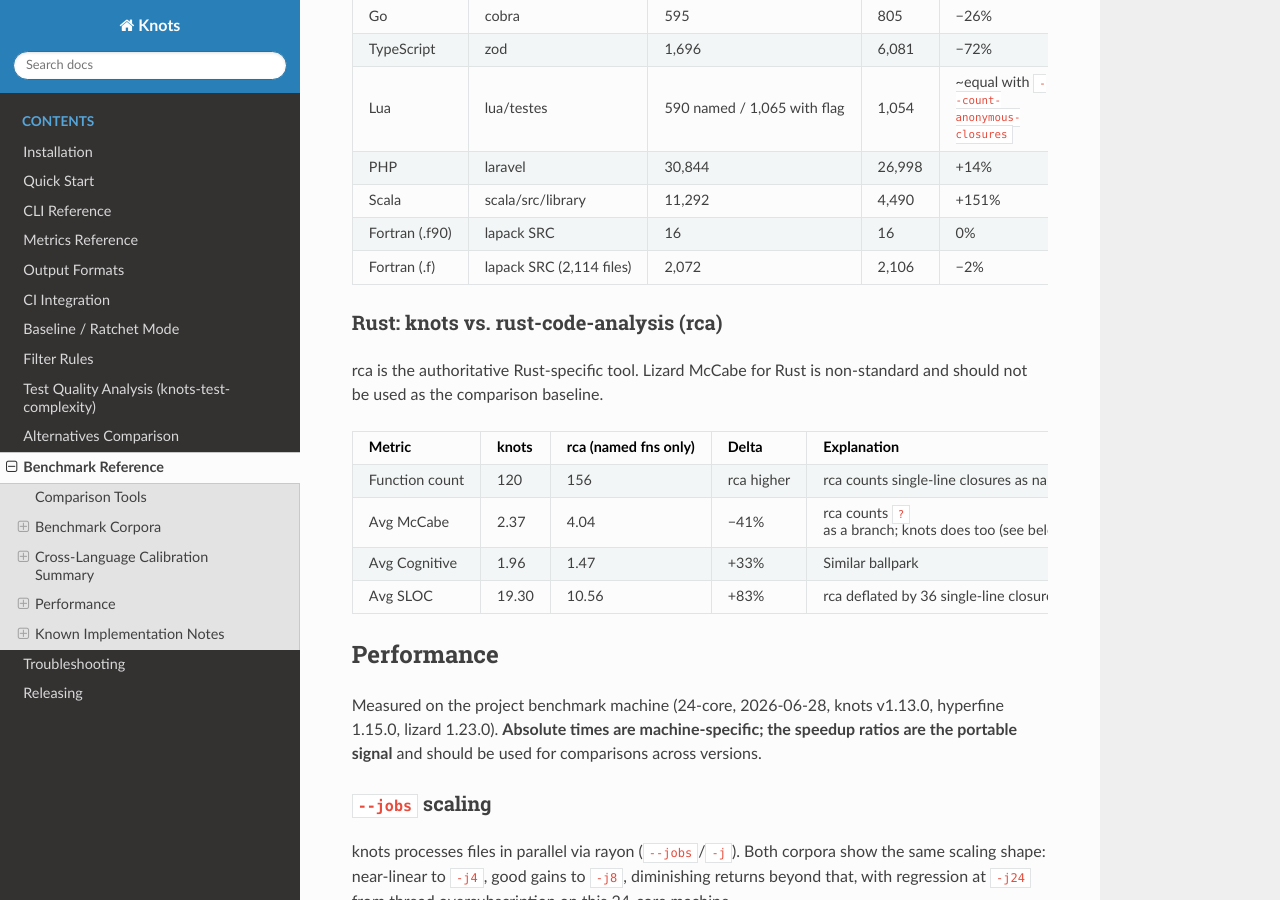
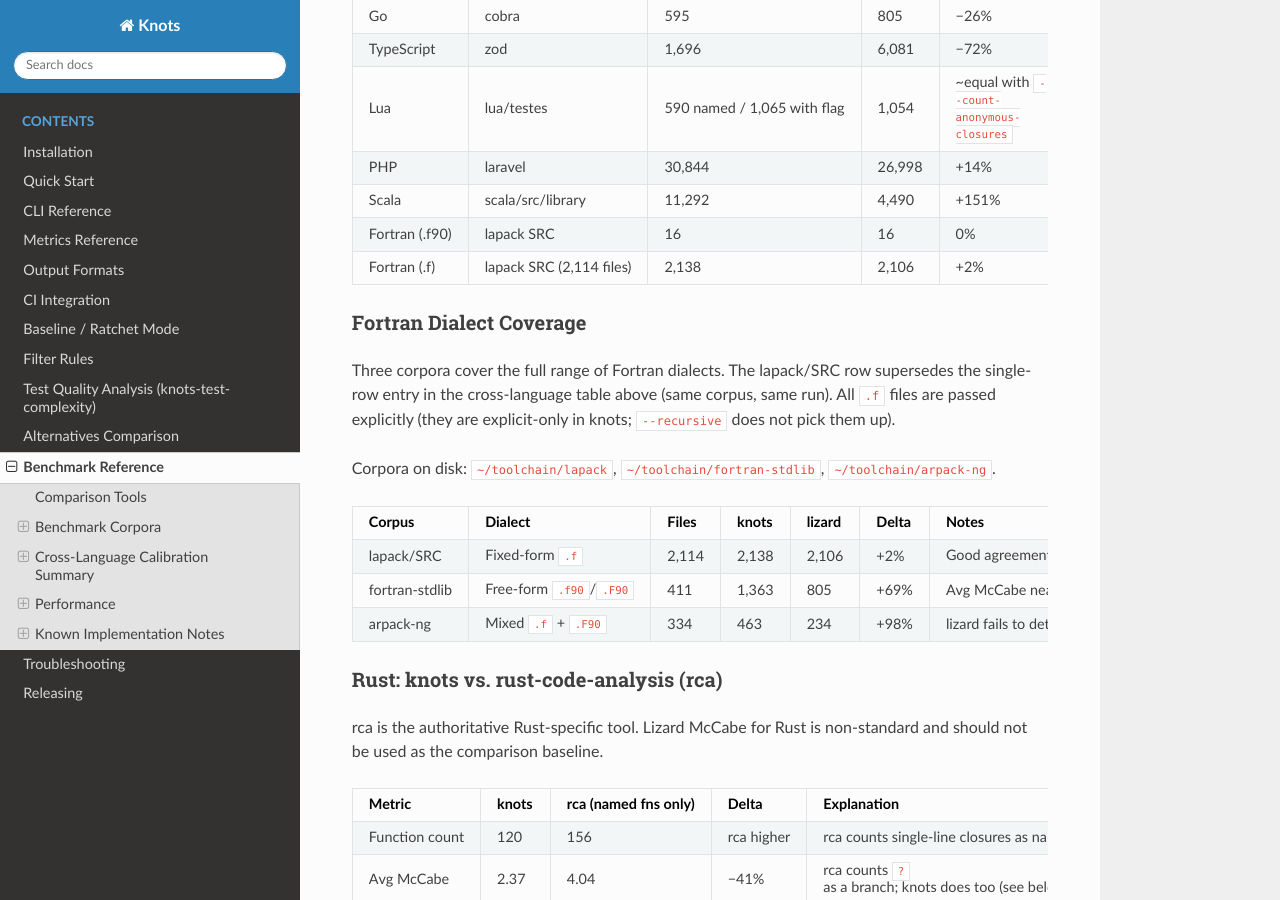
Before and after one commit to brandon-arrendondo/knots, a Sphinx documentation site: the page built from docs/benchmarks.rst, in a window 1280 px wide and 900 px high, scrolled down 2113 px. Built offline with Sphinx 7.4.7 and the Read the Docs theme 3.1.0, drawn with Linux system fonts in a browser that asks for light colours.

Commit message:
docs(benchmark): add Fortran 3-corpus dialect coverage section
Update lapack/SRC .f row (knots 2072→2138, delta −2%→+2%) and add a
new "Fortran Dialect Coverage" table covering all three confirmed corpora:
lapack/SRC (fixed-form), fortran-stdlib (free-form), arpack-ng (mixed).

Documents the .AND./.OR. McCabe gap for fixed-form Fortran and the lizard
parsing limitation in arpack-ng EXAMPLES/ multi-subroutine files.

Co-Authored-By: Claude Sonnet 4.6 <noreply@anthropic.com>

```diff
--- a/docs/benchmarks.rst
+++ b/docs/benchmarks.rst
@@ -236,13 +236,67 @@ Function Count: knots vs. lizard
      - 16
      - 16
      - 0%
-     - Excellent; corpus reorganized (14 files left SRC/), both tools agree
+     - Excellent; 17 ``.f90`` files in SRC, both tools agree
    * - Fortran (.f)
      - lapack SRC (2,114 files)
-     - 2,072
+     - 2,138
      - 2,106
-     - −2%
-     - Fixed; was −45% before tree-sitter-fortran fork fixed ``*``-continuation comment handling
+     - +2%
+     - Good agreement; was −45% before scanner fixes (PR #4 on tree-sitter-fixed-form-fortran)
+
+Fortran Dialect Coverage
+------------------------
+
+Three corpora cover the full range of Fortran dialects.  The lapack/SRC row
+supersedes the single-row entry in the cross-language table above (same corpus,
+same run).  All ``.f`` files are passed explicitly (they are explicit-only in
+knots; ``--recursive`` does not pick them up).
+
+Corpora on disk: ``~/toolchain/lapack``, ``~/toolchain/fortran-stdlib``,
+``~/toolchain/arpack-ng``.
+
+.. list-table::
+   :header-rows: 1
+   :widths: 20 18 8 8 8 8 30
+
+   * - Corpus
+     - Dialect
+     - Files
+     - knots
+     - lizard
+     - Delta
+     - Notes
+   * - lapack/SRC
+     - Fixed-form ``.f``
+     - 2,114
+     - 2,138
+     - 2,106
+     - +2%
+     - Good agreement.  knots avg McCabe 33.1 vs lizard 22.9 (+45%): knots
+       counts ``.AND.``/``.OR.`` operators per the original McCabe definition;
+       lizard does not.  Use Cognitive complexity as the primary gate for
+       fixed-form Fortran.
+   * - fortran-stdlib
+     - Free-form ``.f90``/``.F90``
+     - 411
+     - 1,363
+     - 805
+     - +69%
+     - Avg McCabe nearly identical (knots 3.1, lizard 3.0), so the extra
+       functions knots finds are low-complexity.  knots visits generic
+       procedure declarations and interface procedures inside modules;
+       lizard skips them.
+   * - arpack-ng
+     - Mixed ``.f`` + ``.F90``
+     - 334
+     - 463
+     - 234
+     - +98%
+     - lizard fails to detect multiple subroutines within single-file
+       examples (EXAMPLES/ pattern: one driver + two helper subroutines per
+       file).  PARPACK/ agrees closely (191 vs ~174).  knots avg McCabe 17.6
+       vs lizard 8.0; gap reflects the missed functions, not a metric formula
+       difference.
 
 Rust: knots vs. rust-code-analysis (rca)
 -----------------------------------------
```
